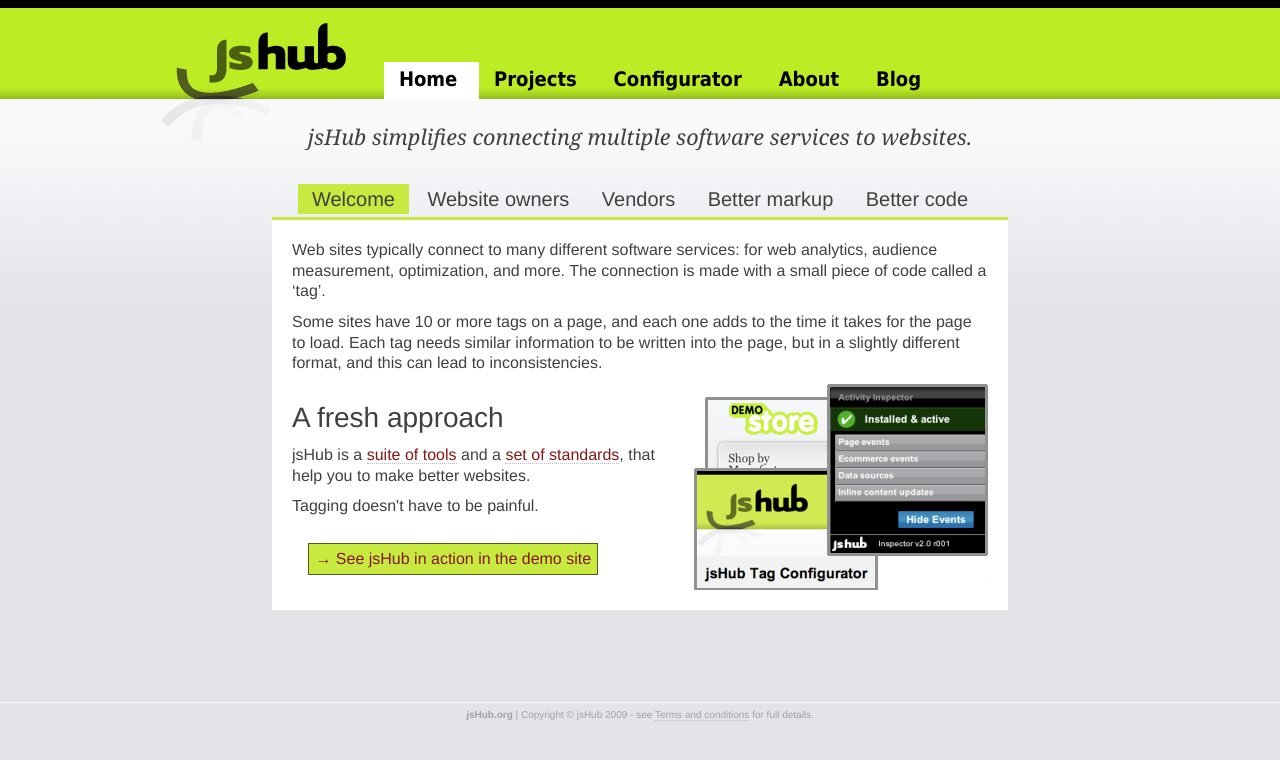
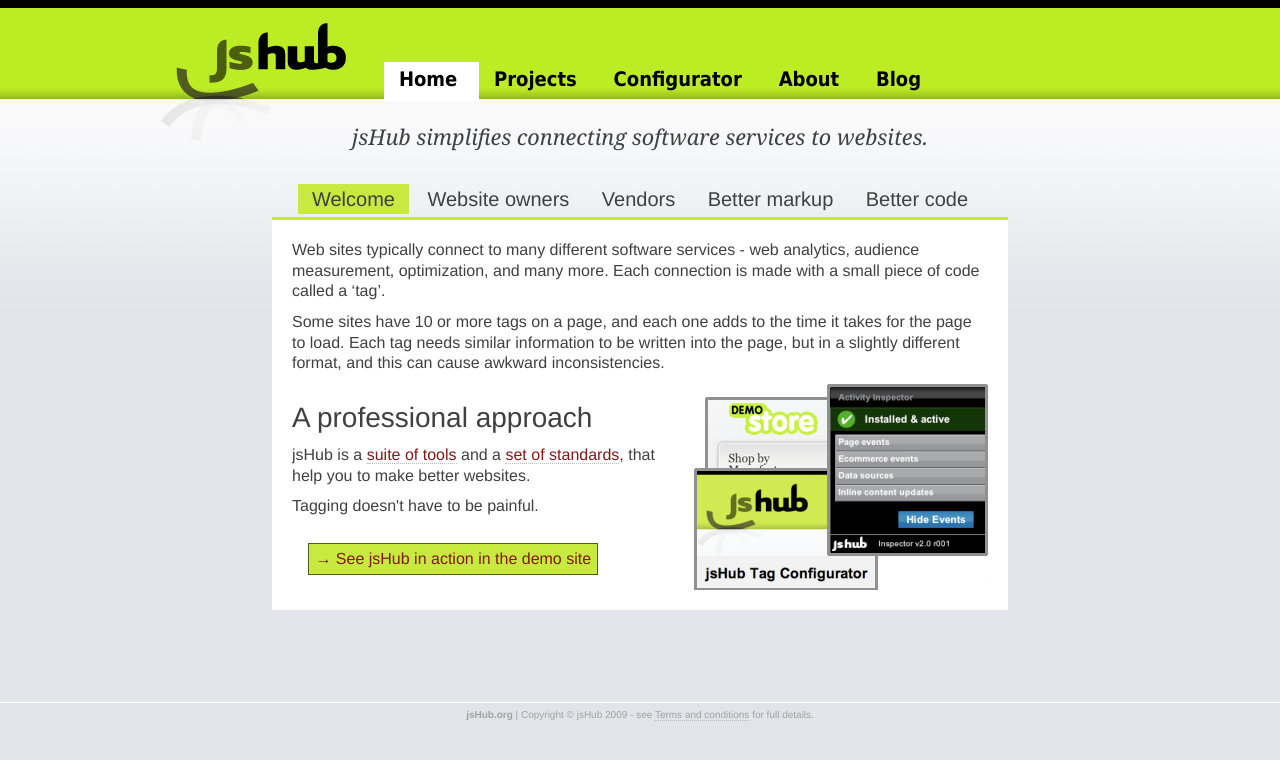
Before and after one commit to jshub/jshub.github.com, a Jekyll site: the page built from index2.html, in a window 1280 px wide. Shown: the top 760 px of the page. Built offline with Jekyll 4.4.1, drawn with Linux system fonts in a browser that asks for light colours.

Commit message:
Some final changes to language

```diff
--- a/index2.html
+++ b/index2.html
@@ -8,7 +8,7 @@
 <br/>
 
 <p class="strapline">
-  jsHub simplifies connecting multiple software services to websites.
+  jsHub simplifies connecting software services to websites.
 </p>
 
 
@@ -25,16 +25,16 @@
 <ul id="carousel" class="jcarousel-skin-tango">
   <li id="panel-welcome">
     <p>
-      Web sites typically connect to many different software services: for web analytics, audience measurement, optimization, and more. The connection is made with a small piece of code called a &lsquo;tag&rsquo;.
+      Web sites typically connect to many different software services - web analytics, audience measurement, optimization, and many more. Each connection is made with a small piece of code called a &lsquo;tag&rsquo;.
     </p>
     <p>
-      Some sites have  10 or more tags on a page, and each one adds to the time it takes for the page to load. Each tag needs similar information to be written into the page, but in a slightly different format, and this can lead to inconsistencies.
+      Some sites have  10 or more tags on a page, and each one adds to the time it takes for the page to load. Each tag needs similar information to be written into the page, but in a slightly different format, and this can cause awkward inconsistencies.
     </p>
     <div class="right">
       <img src="images/jshub/tools_montage.png" width="294" height="207" alt="Tools Montage">
     </div>
     <h2>
-      A fresh approach
+      A professional approach
     </h2>
     <p>
       jsHub is a <a href="/projects/">suite of tools</a> and a <a href="/standards/">set of standards</a>, that help you to make better websites.
```
Also changed, not shown: other parts of index2.html (+4 -4 lines).
